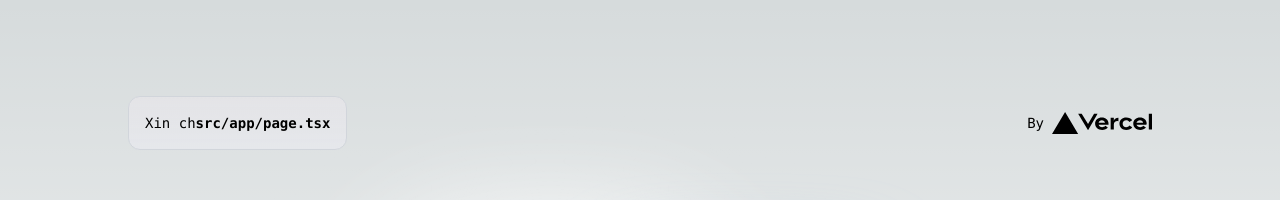
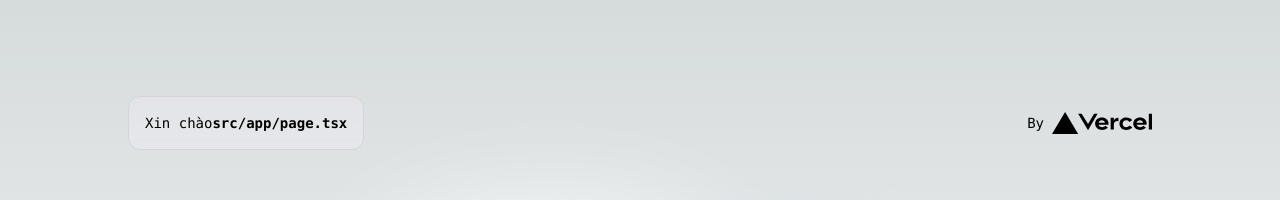
Before and after one commit to PhatPhamCoder/nextjs14_client, a Next.js app: page / in a window 1280 px wide. Shown: the top 200 px of the page. Built offline with nearby package versions, Linux system fonts and the light colour scheme.

Commit message:
update code

```diff
--- a/src/app/page.tsx
+++ b/src/app/page.tsx
@@ -5,7 +5,7 @@ export default function Home() {
     <main className="flex min-h-screen flex-col items-center justify-between p-24">
       <div className="z-10 w-full max-w-5xl items-center justify-between font-mono text-sm lg:flex">
         <p className="fixed left-0 top-0 flex w-full justify-center border-b border-gray-300 bg-gradient-to-b from-zinc-200 pb-6 pt-8 backdrop-blur-2xl dark:border-neutral-800 dark:bg-zinc-800/30 dark:from-inherit lg:static lg:w-auto  lg:rounded-xl lg:border lg:bg-gray-200 lg:p-4 lg:dark:bg-zinc-800/30">
-          Xin ch
+          Xin chào
           <code className="font-mono font-bold">src/app/page.tsx</code>
         </p>
         <div className="fixed bottom-0 left-0 flex h-48 w-full items-end justify-center bg-gradient-to-t from-white via-white dark:from-black dark:via-black lg:static lg:size-auto lg:bg-none">
```
